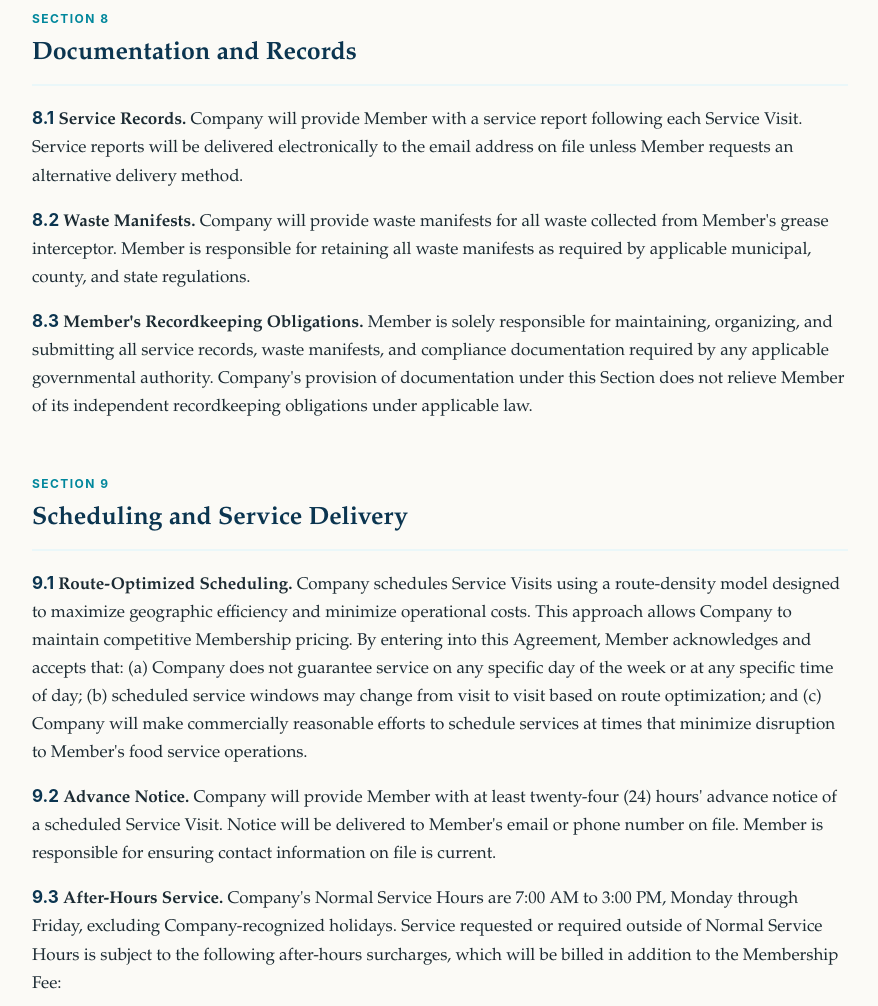
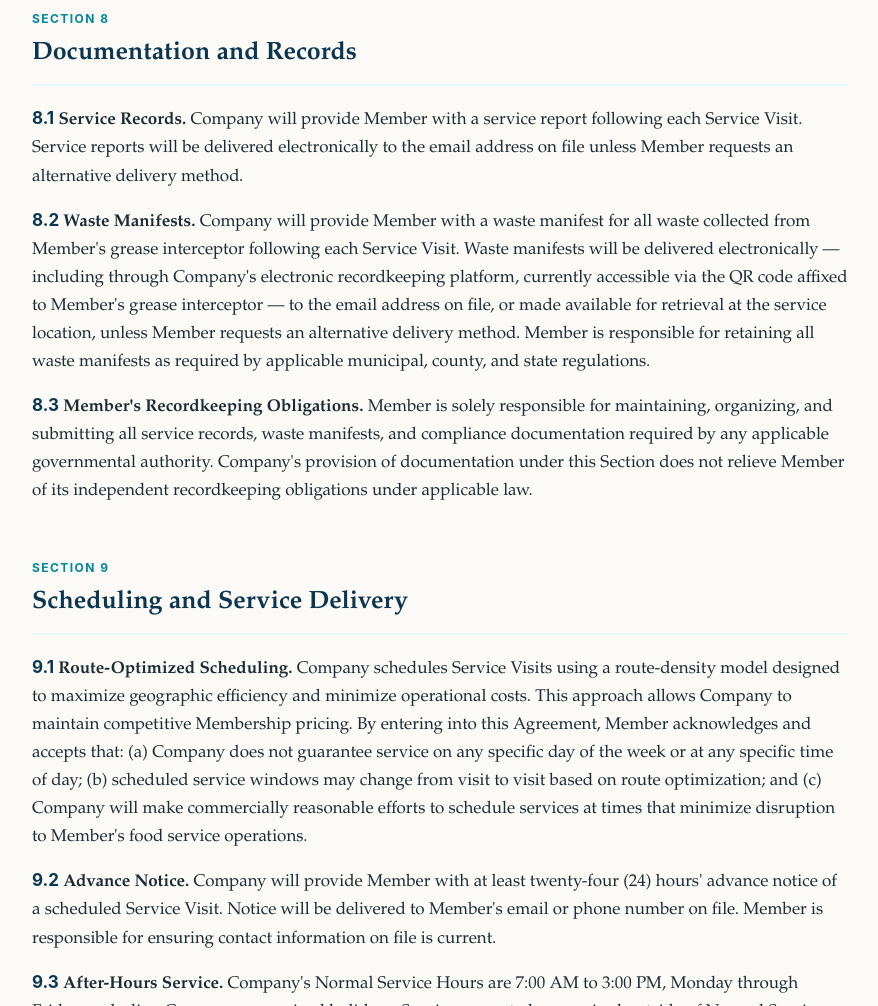
Before and after one commit to zoomdraindave/zoom-drain-hub, a website: page src/public/Zoom_Drain_Restaurant_Care_Terms_and_Conditions.html in a window 1280 px wide. Shown: the part 7912-8918 px from the top of the page, without its empty margins (354-1232 px from the left). Drawn offline with Linux system fonts and the light colour scheme.

Commit message:
Updated restaurant care membership program terms and conditions

```diff
--- a/src/public/Zoom_Drain_Restaurant_Care_Terms_and_Conditions.html
+++ b/src/public/Zoom_Drain_Restaurant_Care_Terms_and_Conditions.html
@@ -703,7 +703,7 @@
 
       <p class="clause"><span class="num">8.1</span> <span class="label">Service Records.</span> Company will provide Member with a service report following each Service Visit. Service reports will be delivered electronically to the email address on file unless Member requests an alternative delivery method.</p>
 
-      <p class="clause"><span class="num">8.2</span> <span class="label">Waste Manifests.</span> Company will provide waste manifests for all waste collected from Member's grease interceptor. Member is responsible for retaining all waste manifests as required by applicable municipal, county, and state regulations.</p>
+      <p class="clause"><span class="num">8.2</span> <span class="label">Waste Manifests.</span> Company will provide Member with a waste manifest for all waste collected from Member's grease interceptor following each Service Visit. Waste manifests will be delivered electronically — including through Company's electronic recordkeeping platform, currently accessible via the QR code affixed to Member's grease interceptor — to the email address on file, or made available for retrieval at the service location, unless Member requests an alternative delivery method. Member is responsible for retaining all waste manifests as required by applicable municipal, county, and state regulations.</p>
 
       <p class="clause"><span class="num">8.3</span> <span class="label">Member's Recordkeeping Obligations.</span> Member is solely responsible for maintaining, organizing, and submitting all service records, waste manifests, and compliance documentation required by any applicable governmental authority. Company's provision of documentation under this Section does not relieve Member of its independent recordkeeping obligations under applicable law.</p>
     </section>
```
